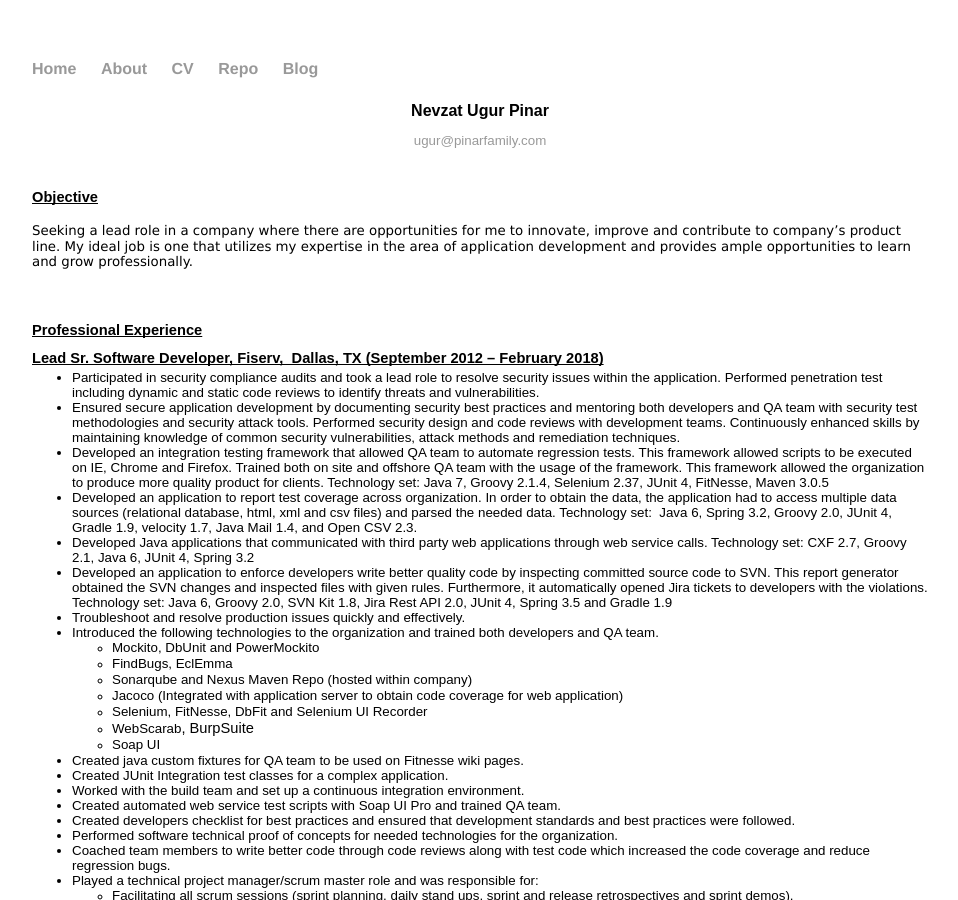
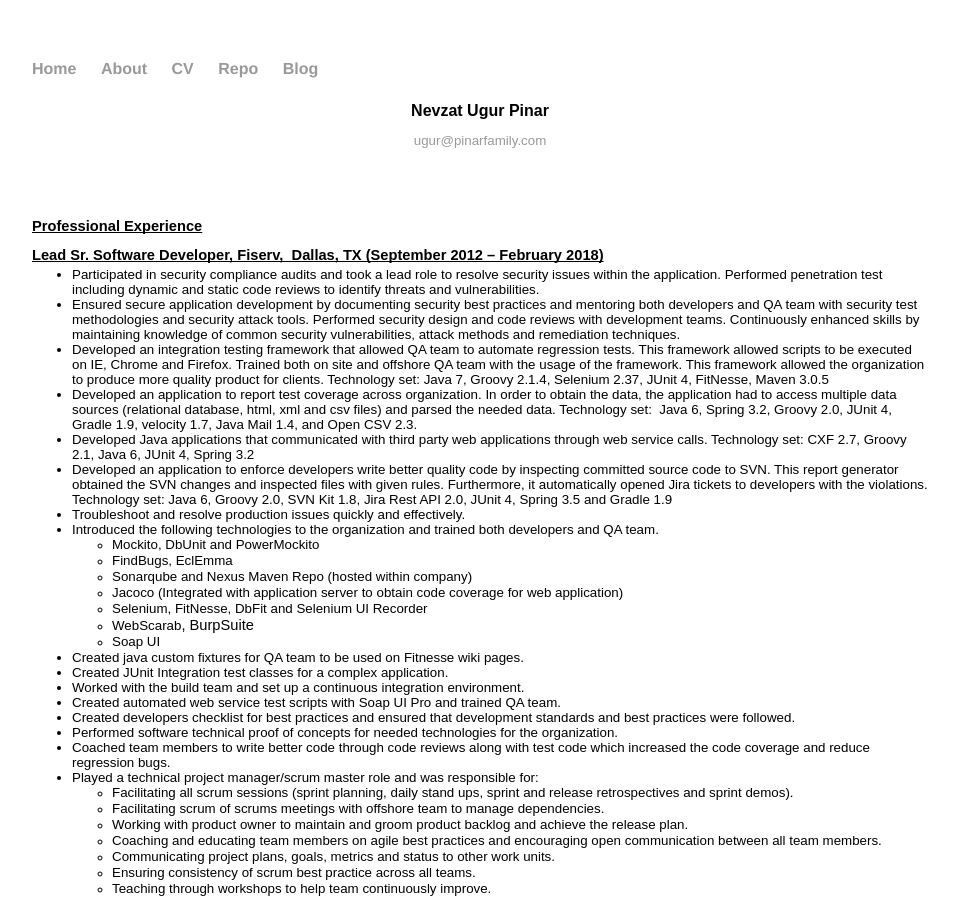
Before and after one commit to npinar/npinar.github.io, a Jekyll site: the page built from cv/index.html, in a window 1280 px wide and 900 px high. Shown: the whole window, without its empty margins (160-1118 px from the left). Built offline with Jekyll 4.4.1, drawn with Linux system fonts in a browser that asks for light colours.

Commit message:
Update index.html

```diff
--- a/cv/index.html
+++ b/cv/index.html
@@ -6,8 +6,6 @@ title: Nevzat Pinar
 <p style="line-height: 1.2; margin-top: 0pt; margin-bottom: 0pt; text-align: center;"><strong><span style="font-size: 12pt; font-family: Arial; color: #000000; background-color: transparent; font-variant: normal; text-decoration: none; vertical-align: baseline; white-space: pre-wrap;">Nevzat Ugur Pinar</span></strong></p>
 <p style="line-height: 1.2; margin-top: 0pt; margin-bottom: 0pt; text-align: center;"><span style="font-size: 10pt; font-family: Arial; color: #000000; background-color: transparent; font-weight: 400; font-variant: normal; text-decoration: none; vertical-align: baseline; white-space: pre-wrap;"><a href="mailto:ugur@pinarfamily.com">ugur@pinarfamily.com</a></span></p>
 <p style="line-height: 1.2; margin-top: 0pt; margin-bottom: 0pt; text-align: center;">&nbsp;</p>
-<p style="line-height: 1.2; margin-top: 0pt; margin-bottom: 0pt;"><strong><span style="font-size: 11pt; font-family: Arial; color: #000000; background-color: transparent; font-variant: normal; text-decoration: underline; -webkit-text-decoration-skip: none; text-decoration-skip-ink: none; vertical-align: baseline; white-space: pre-wrap;">Objective</span></strong></p>
-<p style="line-height: 1.2; font-size: 10pt; font-family: Verdana; color: #000000; background-color: transparent; font-weight: 400; font-variant: normal; text-decoration: none;">Seeking a lead role in a company where there are opportunities for me to innovate, improve and contribute to company&rsquo;s product line. My ideal job is one that utilizes my expertise in the area of application development and provides ample opportunities to learn and grow professionally.</p>
 <p style="line-height: 1.2; margin-top: 0pt; margin-bottom: 0pt; margin-left: 36pt;">&nbsp;</p>
 <p style="line-height: 1.2; margin-top: 0pt; margin-bottom: 0pt;"><strong><span style="font-size: 11pt; font-family: Arial; color: #000000; background-color: transparent; font-variant: normal; text-decoration: underline; -webkit-text-decoration-skip: none; text-decoration-skip-ink: none; vertical-align: baseline; white-space: pre-wrap;">Professional Experience</span></strong></p>
 <p style="line-height: 1.2; margin-top: 0pt; margin-bottom: 0pt;"><strong><span style="font-size: 11pt; font-family: Arial; color: #000000; background-color: transparent; font-variant: normal; text-decoration: underline; -webkit-text-decoration-skip: none; text-decoration-skip-ink: none; vertical-align: baseline; white-space: pre-wrap;">Lead Sr. Software Developer, Fiserv, &nbsp;Dallas, TX (September 2012 &ndash; February 2018)</span></strong></p>
```
